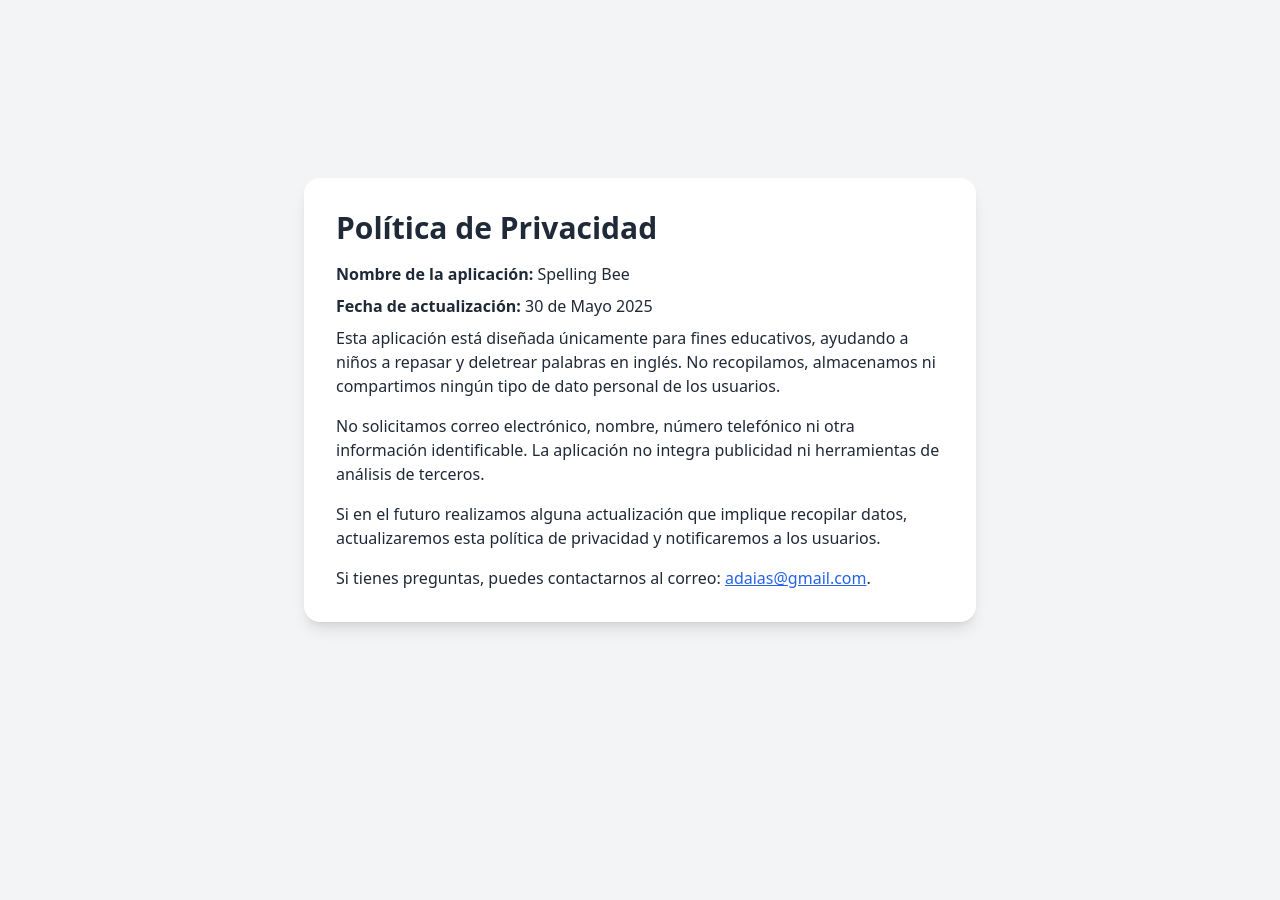
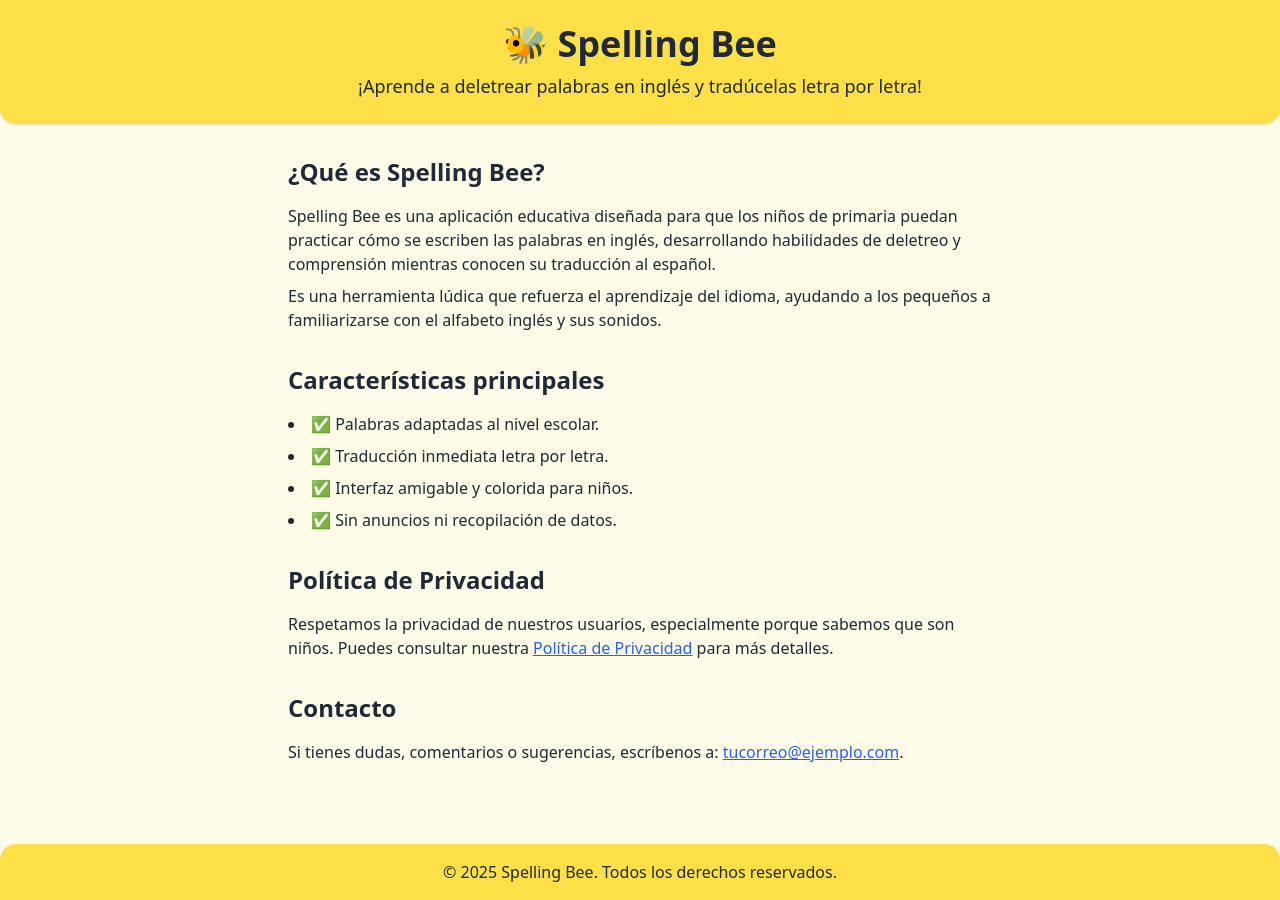
Before and after one commit to adaias/spelling_landing_page, a plain HTML site: page index.html in a window 1280 px wide. Before the commit the page ends 800 px from the top, so only its background shows below. Drawn offline with nearby package versions, Linux system fonts and the light colour scheme.

Commit message:
Agregar contenido de la política de privacidad y sección de características en index.html; crear archivo privacidad.html

```diff
--- a/index.html
+++ b/index.html
@@ -3,29 +3,45 @@
 <head>
   <meta charset="UTF-8">
   <meta name="viewport" content="width=device-width, initial-scale=1.0">
-  <title>Política de Privacidad - [Nombre de tu App]</title>
-  <!-- TailwindCSS vía CDN -->
+  <title>Spelling Bee - Aprende a Deletrear en Inglés</title>
   <script src="https://cdn.tailwindcss.com"></script>
 </head>
-<body class="bg-gray-100 text-gray-800">
-  <div class="min-h-screen flex items-center justify-center p-4">
-    <div class="bg-white rounded-2xl shadow-lg p-8 max-w-2xl w-full">
-      <h1 class="text-3xl font-bold mb-4">Política de Privacidad</h1>
-      <p class="mb-2"><strong>Nombre de la aplicación:</strong> Spelling Bee</p>
-      <p class="mb-2"><strong>Fecha de actualización:</strong> 30 de Mayo 2025</p>
-      <p class="mb-4">
-        Esta aplicación está diseñada únicamente para fines educativos, ayudando a niños a repasar y deletrear palabras en inglés. No recopilamos, almacenamos ni compartimos ningún tipo de dato personal de los usuarios.
-      </p>
-      <p class="mb-4">
-        No solicitamos correo electrónico, nombre, número telefónico ni otra información identificable. La aplicación no integra publicidad ni herramientas de análisis de terceros.
-      </p>
-      <p class="mb-4">
-        Si en el futuro realizamos alguna actualización que implique recopilar datos, actualizaremos esta política de privacidad y notificaremos a los usuarios.
-      </p>
-      <p>
-        Si tienes preguntas, puedes contactarnos al correo: <a href="mailto:adaias@gmail.com" class="text-blue-600 underline">adaias@gmail.com</a>.
-      </p>
-    </div>
-  </div>
+<body class="bg-yellow-50 text-gray-800">
+  <header class="bg-yellow-300 p-6 text-center rounded-b-2xl shadow">
+    <h1 class="text-4xl font-extrabold">🐝 Spelling Bee</h1>
+    <p class="mt-2 text-lg">¡Aprende a deletrear palabras en inglés y tradúcelas letra por letra!</p>
+  </header>
+
+  <main class="p-8 max-w-3xl mx-auto">
+    <section class="mb-8">
+      <h2 class="text-2xl font-bold mb-4">¿Qué es Spelling Bee?</h2>
+      <p class="mb-2">Spelling Bee es una aplicación educativa diseñada para que los niños de primaria puedan practicar cómo se escriben las palabras en inglés, desarrollando habilidades de deletreo y comprensión mientras conocen su traducción al español.</p>
+      <p>Es una herramienta lúdica que refuerza el aprendizaje del idioma, ayudando a los pequeños a familiarizarse con el alfabeto inglés y sus sonidos.</p>
+    </section>
+
+    <section class="mb-8">
+      <h2 class="text-2xl font-bold mb-4">Características principales</h2>
+      <ul class="list-disc list-inside space-y-2">
+        <li>✅ Palabras adaptadas al nivel escolar.</li>
+        <li>✅ Traducción inmediata letra por letra.</li>
+        <li>✅ Interfaz amigable y colorida para niños.</li>
+        <li>✅ Sin anuncios ni recopilación de datos.</li>
+      </ul>
+    </section>
+
+    <section class="mb-8">
+      <h2 class="text-2xl font-bold mb-4">Política de Privacidad</h2>
+      <p>Respetamos la privacidad de nuestros usuarios, especialmente porque sabemos que son niños. Puedes consultar nuestra <a href="/privacidad.html" class="text-blue-600 underline">Política de Privacidad</a> para más detalles.</p>
+    </section>
+
+    <section>
+      <h2 class="text-2xl font-bold mb-4">Contacto</h2>
+      <p>Si tienes dudas, comentarios o sugerencias, escríbenos a: <a href="mailto:tucorreo@ejemplo.com" class="text-blue-600 underline">tucorreo@ejemplo.com</a>.</p>
+    </section>
+  </main>
+
+  <footer class="bg-yellow-300 text-center p-4 rounded-t-2xl shadow mt-12">
+    <p>&copy; 2025 Spelling Bee. Todos los derechos reservados.</p>
+  </footer>
 </body>
 </html>
```
Also changed, not shown: privacidad.html (added, +31 -0 lines).
